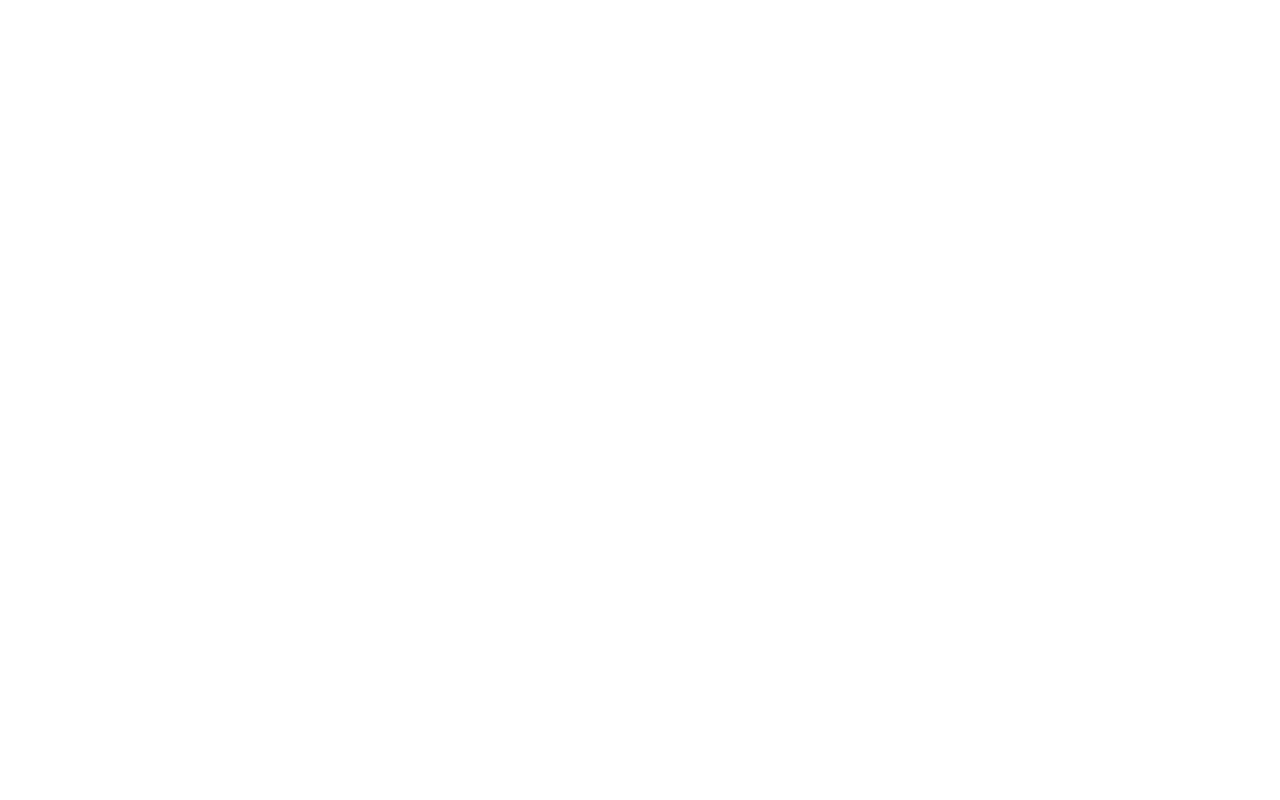
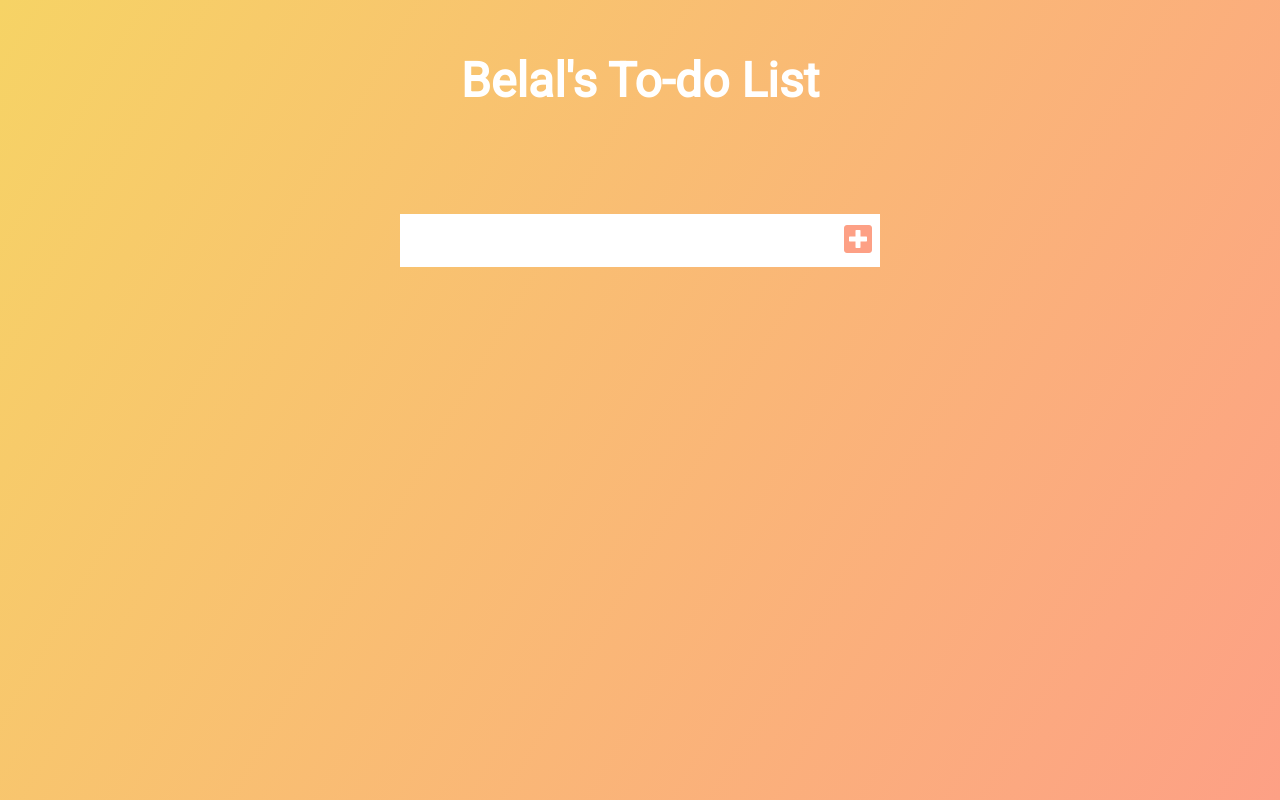
Before and after one commit to belalali0626/To-do-list-project, a plain HTML site: page index.html in a window 1280 px wide. Drawn offline with Linux system fonts and the light colour scheme.

Commit message:
CSS Styling for overall page

```diff
--- a/index.html
+++ b/index.html
@@ -12,6 +12,20 @@
 </head>
 <body>
 
+<header>
+    <h1>Belal's To-do List</h1>
+</header>
+<form>
+    <input type="text" class="todo-input">
+    <button class ="todo-button" type ="submit">
+        <i class="fas fa-plus-square"></i>
+    </button>
+</form>
+<div class="todo-container">
+    <ul class="todo-list">
+
+    </ul>
+</div>
     <script src="./app.js"></script>
 </body>
 </html>
--- a/style.css
+++ b/style.css
@@ -0,0 +1,39 @@
+*{
+    margin: 0;
+    padding: 0;
+    box-sizing: border-box;
+
+}
+
+body{
+    background-image: linear-gradient(120deg,#f6d365, #fda085);
+    color: white;
+    font-family: "Roboto", sans-serif;
+    min-height: 100vh;
+}
+header{
+    font-size: 1.5rem;
+}
+header,
+form{
+    min-height: 20vh;
+    display: flex;
+    justify-content: center;
+    align-items: center;
+}
+form input, form button{
+    padding: 0.5rem;
+    font-size: 2rem;
+    border: none;
+    background: white;
+}
+form button{
+    color:#fda085;
+    background: white;
+    cursor: pointer;
+    transition: all 0.3s ease;
+}
+form button:hover{
+    background: #fda085;
+    color: white;
+}
```
